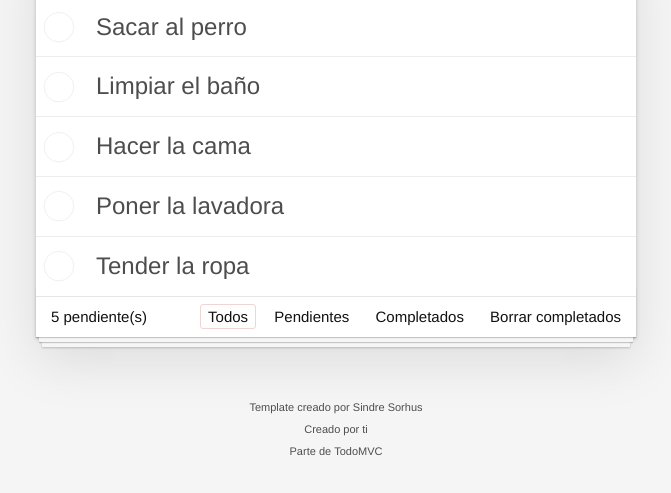
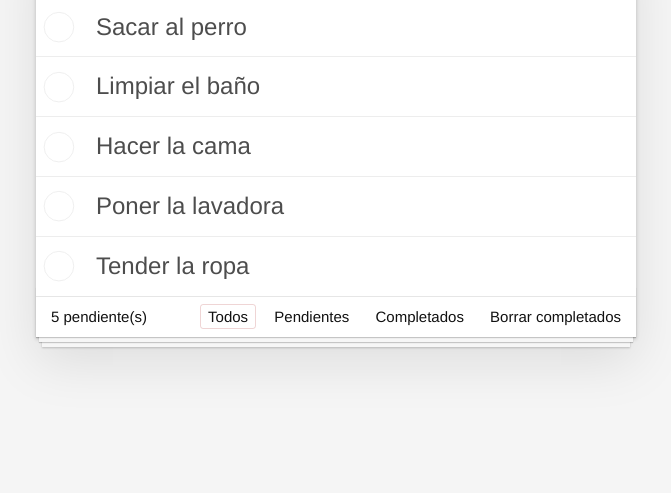
Before and after one commit to rubalon/TodoApp, a website built with Vite: page index.html in a window 1280 px wide. Shown: the part 199-692 px from the top of the page, without its empty margins (304-975 px from the left). Built offline with nearby package versions, Linux system fonts and the light colour scheme.

Commit message:
footer removed

```diff
--- a/src/todos/app.html
+++ b/src/todos/app.html
@@ -50,11 +50,3 @@
         <button class="clear-completed">Borrar completados</button>
     </footer>
 </section>
-
-
-<footer class="info">
-    <p>Template creado por <a href="http://sindresorhus.com">Sindre Sorhus</a></p>
-    <!-- Change this out with your name and url ↓ -->
-    <p>Creado por <a href="http://todomvc.com">ti</a></p>
-    <p>Parte de <a href="http://todomvc.com">TodoMVC</a></p>
-</footer>
```
Also changed, not shown: docs/index.html (+1 -1 lines), 2 other files.
